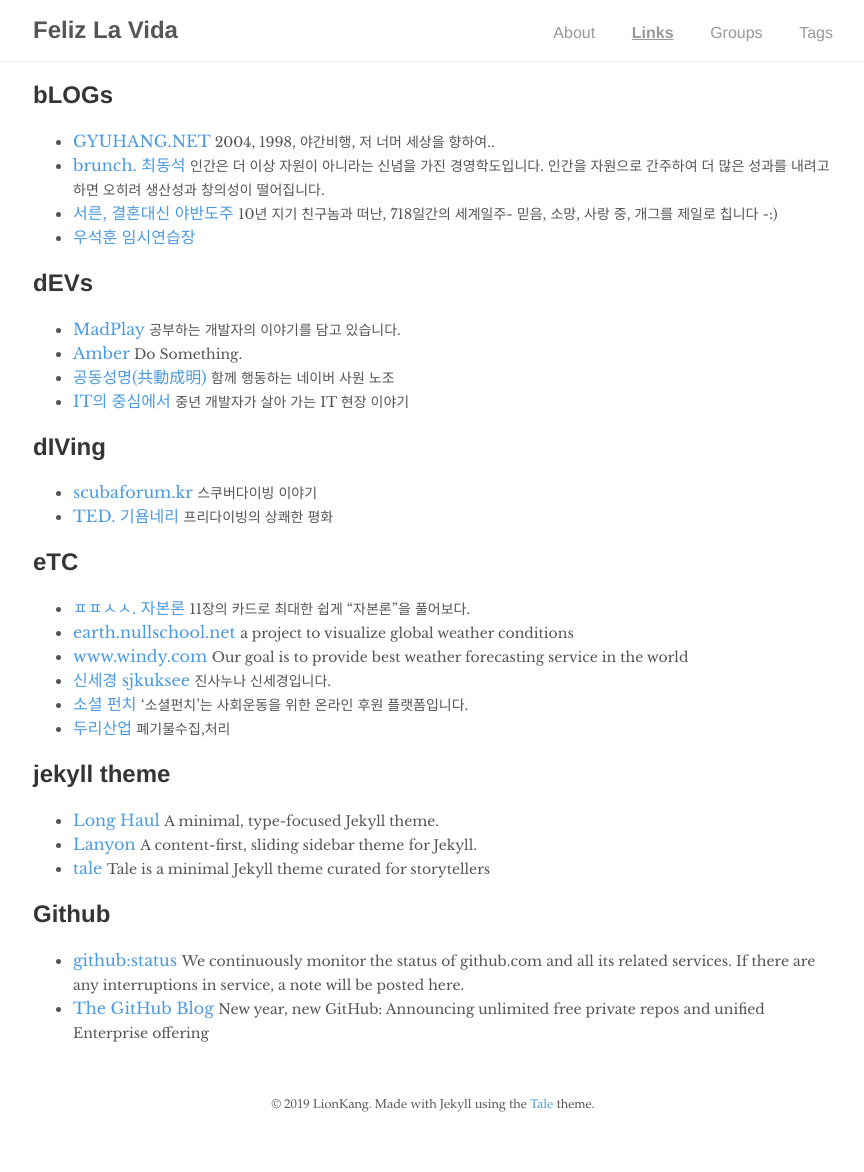
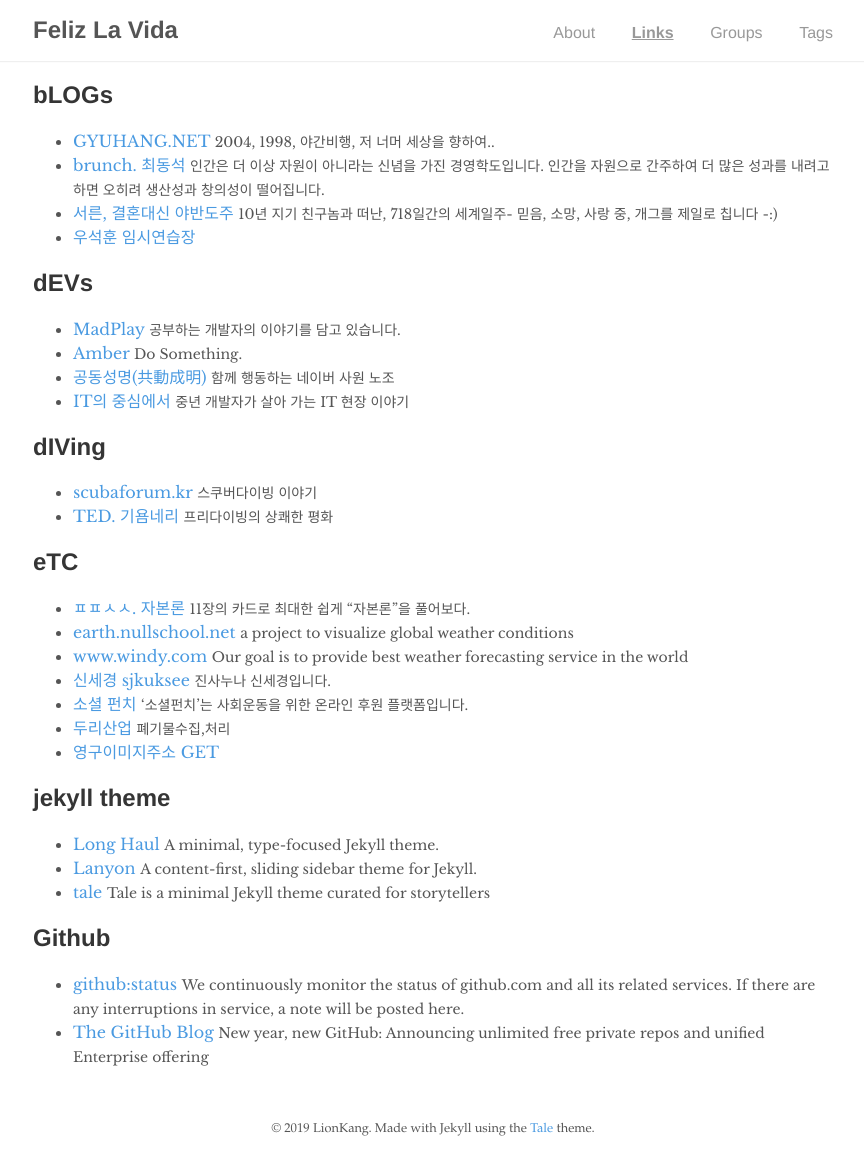
Before and after one commit to lionkang/lionkang.github.io, a Jekyll site: the page built from links.md, in a window 1280 px wide. Shown: the whole page, without its empty margins (207-1071 px from the left). Built offline with Jekyll 4.4.1, drawn with Linux system fonts in a browser that asks for light colours; nearby versions of some CDN libraries; comment, search, counter and statistics services are not loaded; before the commit the page ends 1148 px from its top, so only the background shows below that.

Commit message:
link update

```diff
--- a/links.md
+++ b/links.md
@@ -31,8 +31,7 @@
 	<li><a href="https://www.youtube.com/channel/UCET3I7YOuGTO31OlYdg2B_w" target="_blank">신세경 sjkuksee</a> <span style="font-size:14px">진사누나 신세경입니다.</span></li>
 	<li><a href="https://www.socialfunch.org/" target="_blank">소셜 펀치</a> <span style="font-size:14px">‘소셜펀치’는 사회운동을 위한 온라인 후원 플랫폼입니다.</span></li>
 	<li><a href="https://map.naver.com/local/siteview.nhn?code=20415592&_ts=1544934079860" target="_blank">두리산업</a> <span style="font-size:14px">폐기물수집,처리</span></li>
-
-
+	<li><a href="https://script.google.com/macros/s/AKfycbx_ltpkkdJDs_NEOe74WLIsJd4zfJMFSR8CfRblMxc/dev" target="_blank">영구이미지주소 GET</a></li>
 </ul>
 <h2>jekyll theme</h2>
 <ul>
```
